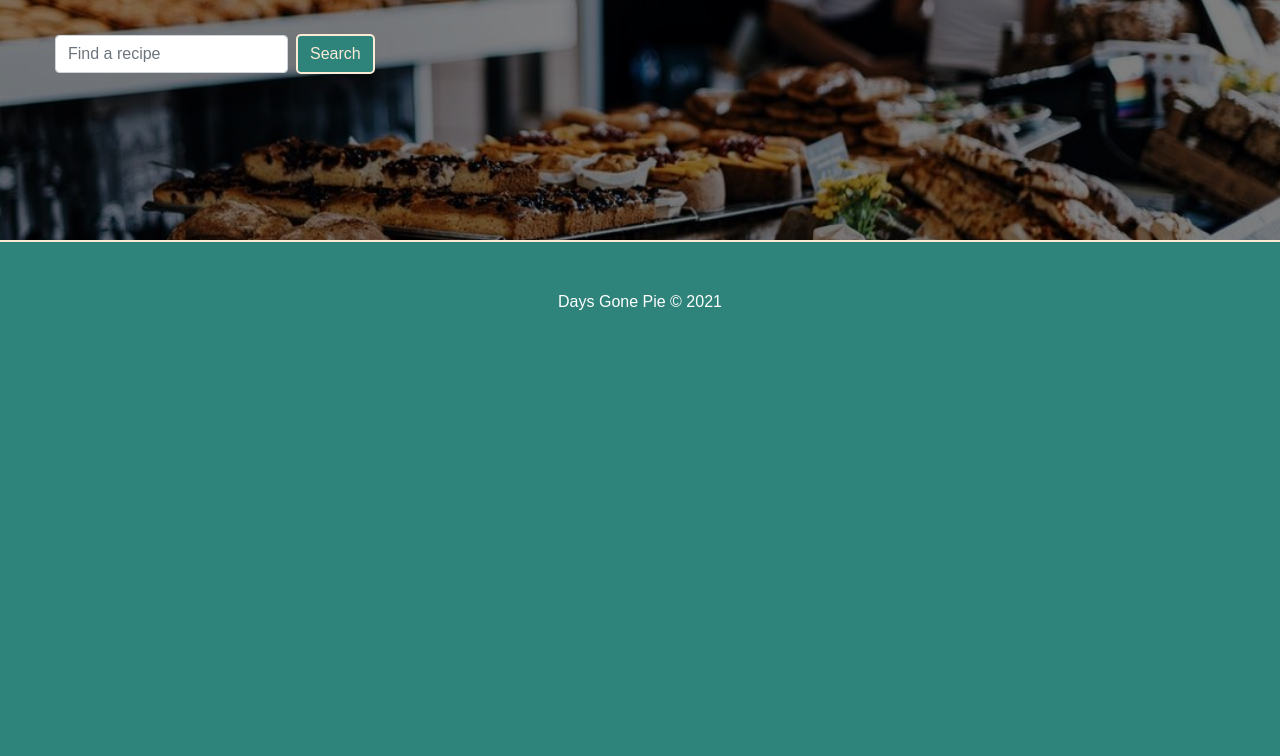
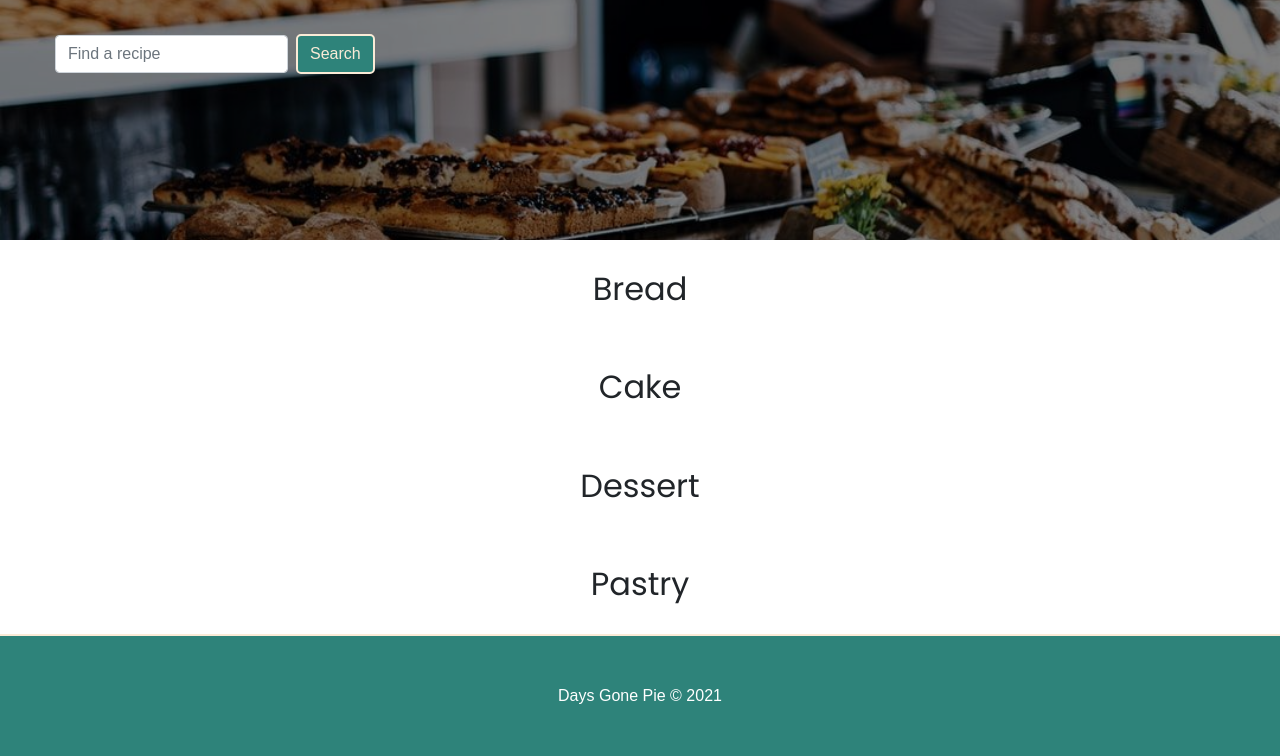
Before and after one commit to bicks79/DaysGonePie, a Flask app: page /recipes in a window 1280 px wide. Shown: the part 440-1196 px from the top of the page. Before the commit the page ends 750 px from the top, so only its background shows below. Run offline with Flask 2, Linux system fonts and the light colour scheme; some libraries are stand-ins or nearby versions.

Commit message:
modification see readme.md document commit 07

```diff
--- a/run.py
+++ b/run.py
@@ -16,7 +16,6 @@ def index():
 
 @app.route("/recipes")  # recipes.html route decorator
 def recipes():
-    data = []
     return render_template("recipes.html", page_title="Recipes")
 
 
--- a/templates/recipes.html
+++ b/templates/recipes.html
@@ -25,4 +25,29 @@
         </div>
     </div>
 </div>
+
+<!-- Page Content -->
+<div class="container container-fluid container-recipes">
+
+    <!-- Page Features -->
+    <!-- Bread -->
+    <div class="row features-header">
+        <h2 class="col-12 recipes-header">Bread</h2>
+    </div>
+    <!-- Cake -->
+    <div class="row features-header">
+        <h2 class="col-12 recipes-header">Cake</h2>
+    </div>
+    <!-- Dessert -->
+    <div class="row features-header">
+        <h2 class="col-12 recipes-header">Dessert</h2>
+    </div>
+    <!-- Pastry -->
+    <div class="row features-header">
+        <h2 class="col-12 recipes-header">Pastry</h2>
+    </div>
+
+</div>
+
+
 {% endblock %}
```
